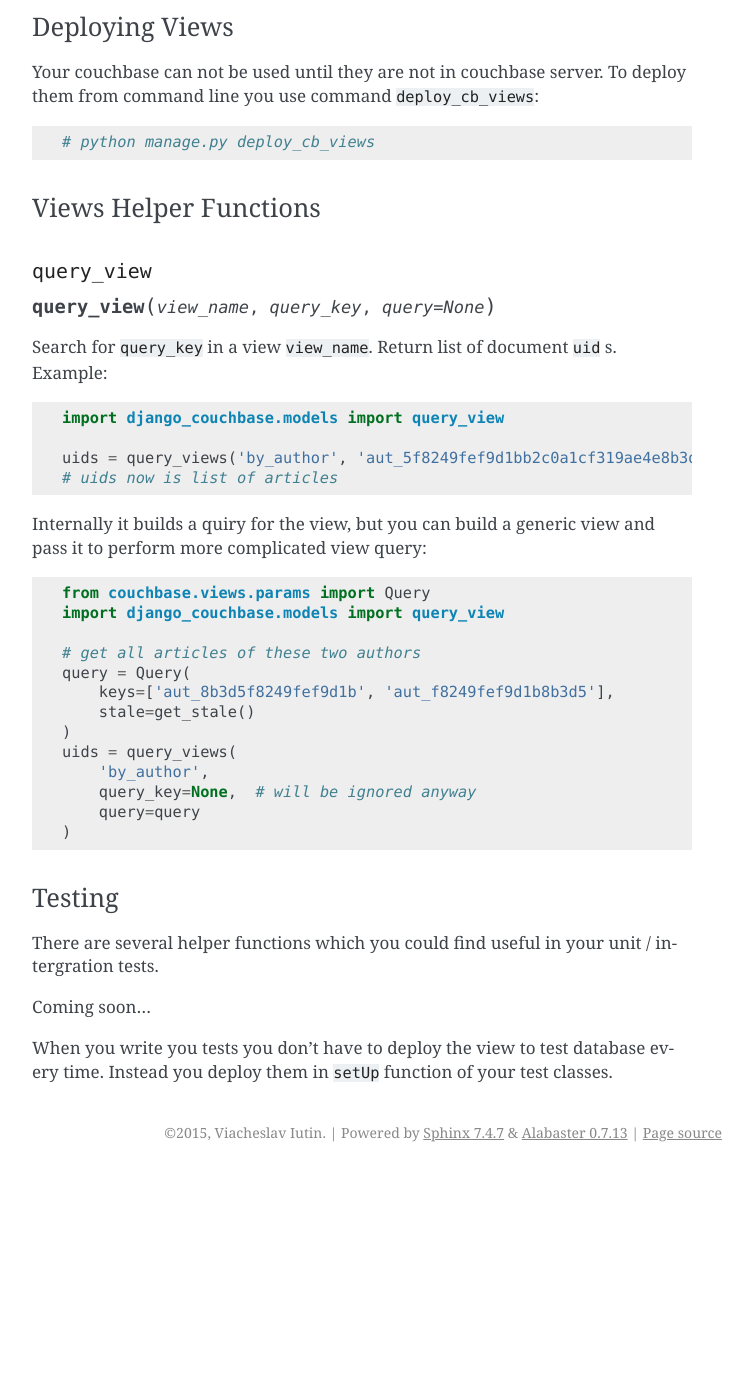
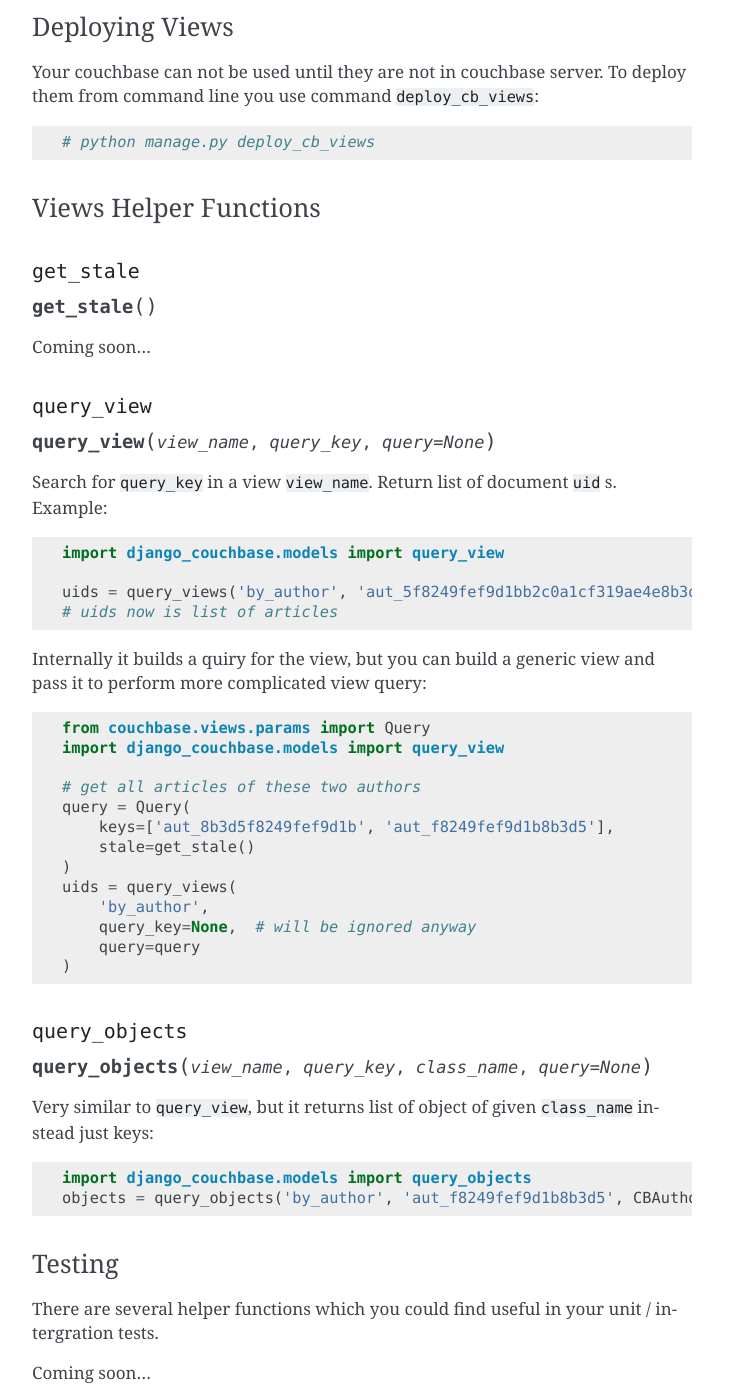
Before and after one commit to smarttradeapp/django_cbtools, a Sphinx documentation site: the page built from docs/tutorial.rst, in a window 1280 px wide and 1400 px high, scrolled down 4057 px. Shown: the whole window, without its empty margins (388-1140 px from the left). Built offline with Sphinx 7.4.7, drawn with Linux system fonts in a browser that asks for light colours; before the commit the page ends 5229 px from its top, so only the background shows below that; some of the changed text lies outside the part shown.

Commit message:
docs: query_objects

```diff
--- a/docs/tutorial.rst
+++ b/docs/tutorial.rst
@@ -204,6 +204,14 @@
 Views Helper Functions
 ----------------------
 
+``get_stale``
+~~~~~~~~~~~~~
+
+.. method:: get_stale()
+
+Coming soon...
+
+
 ``query_view``
 ~~~~~~~~~~~~~~
 
@@ -236,6 +244,18 @@
     )
 
 
+``query_objects``
+~~~~~~~~~~~~~~~~~
+
+.. method:: query_objects(view_name, query_key, class_name, query=None)
+
+Very similar to ``query_view``, but it returns list of object of
+given ``class_name`` instead just keys::
+
+    import django_couchbase.models import query_objects
+    objects = query_objects('by_author', 'aut_f8249fef9d1b8b3d5', CBAuthor)
+
+
 Testing
 -------
 
```
